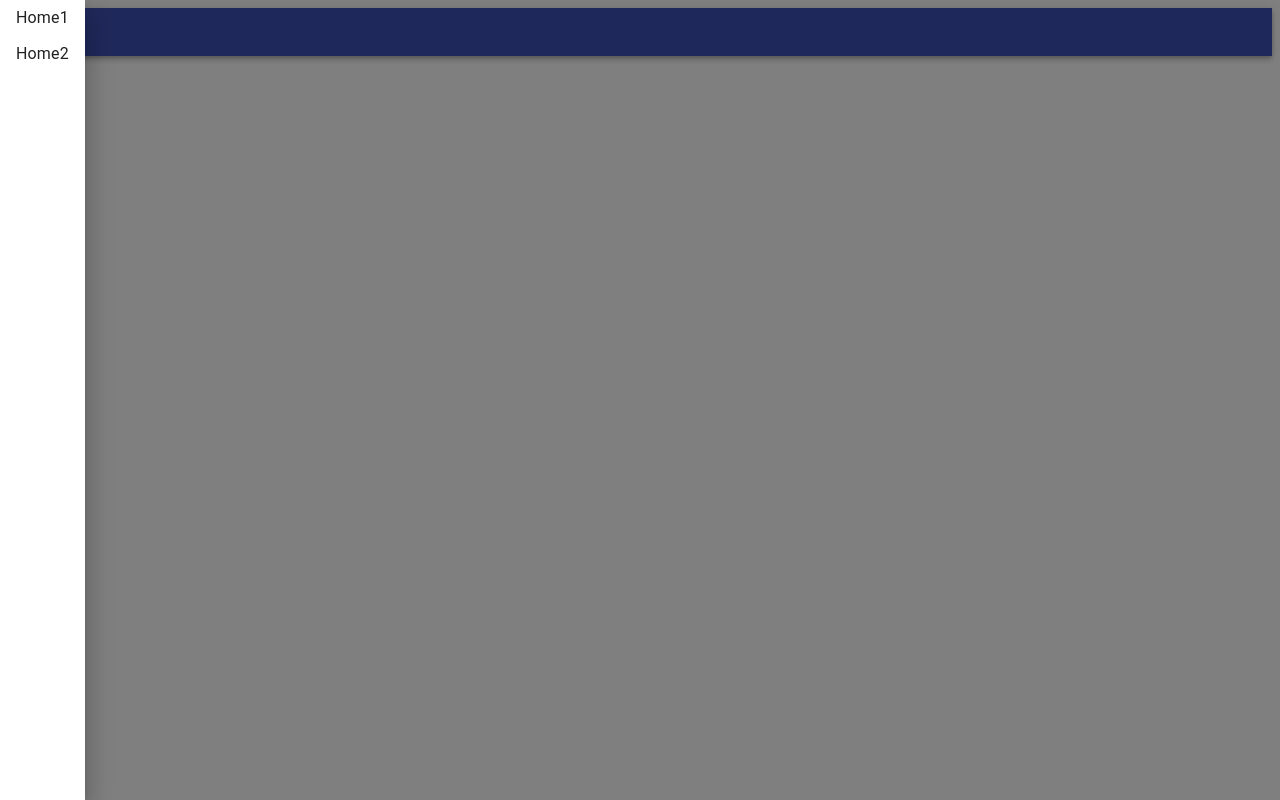
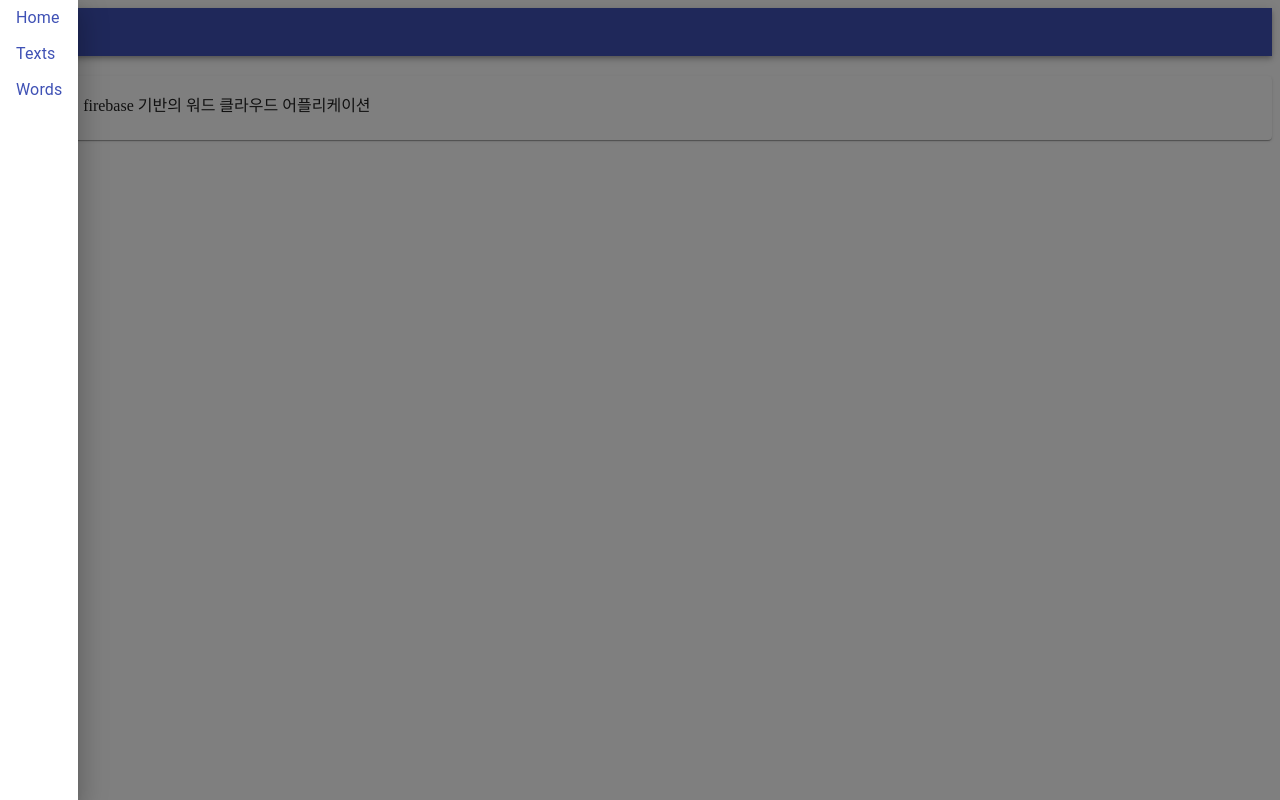
Before and after one commit to Choi-jujuyeon/WordCloud, a React app: page / in a window 1280 px wide. Both pictures are taken after a click on the button 32 px from the left and 32 px from the top of the page. Built offline with nearby package versions, Linux system fonts and the light colour scheme.

Commit message:
connect firebase-react

```diff
--- a/package.json
+++ b/package.json
@@ -7,7 +7,8 @@
         "@material-ui/core": "^4.12.4",
         "@material-ui/icons": "^4.11.3",
         "react": "^18.2.0",
-        "react-dom": "^18.2.0"
+        "react-dom": "^18.2.0",
+        "react-router-dom": "^6.15.0"
     },
     "scripts": {
         "start": "set NODE_ENV=development&&webpack-dev-server",
@@ -19,6 +20,7 @@
         "babel-core": "^6.26.3",
         "babel-loader": "^9.1.3",
         "babel-preset-react-app": "^10.0.1",
+        "source-map-loader": "^4.0.1",
         "webpack": "^5.88.2",
         "webpack-cli": "^5.1.4",
         "webpack-dev-server": "^4.15.1"
--- a/src/components/App.js
+++ b/src/components/App.js
@@ -1,8 +1,24 @@
 import React from "react";
+import { HashRouter as Router, Route, Routes } from "react-router-dom";
 import AppShell from "./AppShell";
+import Home from "./Home";
+import Texts from "./Texts";
+import Words from "./Words";
+
 class App extends React.Component {
     render() {
-        return <AppShell />;
+        return (
+            <Router>
+                <AppShell>
+                    <Routes>
+                        <Route path="/" element={<Home />} />
+                        <Route path="/texts" element={<Texts />} />
+                        <Route path="/words" element={<Words />} />
+                    </Routes>
+                </AppShell>
+            </Router>
+        );
     }
 }
+
 export default App;
--- a/src/components/AppShell.js
+++ b/src/components/AppShell.js
@@ -1,17 +1,13 @@
 import React from "react";
-import {
-    WithStyles,
-    AppBar,
-    Drawer,
-    MenuItem,
-    IconButton,
-    withStyles,
-} from "@material-ui/core/";
-// import { AppBar } from "@material-ui/core/AppBar";
-// import { Drawer } from "@material-ui/core/Drawer";
-// import { MenuItem } from "@material-ui/core/MenuItem";
-// import { IconButton } from "@material-ui/core/IconButton";
+import { Link as RouterLink } from "react-router-dom";
+import Link from "@material-ui/core/Link";
+import { withStyles } from "@material-ui/core/styles";
+import AppBar from "@material-ui/core/AppBar";
+import Drawer from "@material-ui/core/Drawer";
+import MenuItem from "@material-ui/core/MenuItem";
+import IconButton from "@material-ui/core/IconButton";
 import MenuIcon from "@material-ui/icons/Menu";
+
 const styles = {
     root: {
         flexGrow: 1,
@@ -20,6 +16,7 @@ const styles = {
         marginRight: "auto",
     },
 };
+
 class AppShell extends React.Component {
     constructor(props) {
         super(props);
@@ -31,6 +28,7 @@ class AppShell extends React.Component {
     render() {
         const { classes } = this.props;
         return (
+            <div>
                 <div className={classes.root}>
                     <AppBar position="static">
                         <IconButton
@@ -42,9 +40,26 @@ class AppShell extends React.Component {
                         </IconButton>
                     </AppBar>
                     <Drawer open={this.state.toggle}>
-                    <MenuItem onClick={this.handleDrawerToggle}>Home1</MenuItem>
-                    <MenuItem onClick={this.handleDrawerToggle}>Home2</MenuItem>
+                        <MenuItem onClick={this.handleDrawerToggle}>
+                            <Link component={RouterLink} to="/">
+                                Home
+                            </Link>
+                        </MenuItem>
+                        <MenuItem onClick={this.handleDrawerToggle}>
+                            <Link component={RouterLink} to="/texts">
+                                Texts
+                            </Link>
+                        </MenuItem>
+                        <MenuItem onClick={this.handleDrawerToggle}>
+                            <Link component={RouterLink} to="/words">
+                                Words
+                            </Link>
+                        </MenuItem>
                     </Drawer>
+                </div>
+                <div id="content" style={{ margin: "auto", marginTop: "20px" }}>
+                    {React.cloneElement(this.props.children)}
+                </div>
             </div>
         );
     }
--- /dev/null
+++ b/src/components/Home.js
@@ -0,0 +1,17 @@
+import React from "react";
+import Card from "@material-ui/core/Card";
+import CardContent from "@material-ui/core/CardContent";
+
+class Home extends React.Component {
+    render() {
+        return (
+            <Card>
+                <CardContent>
+                    React 및 firebase 기반의 워드 클라우드 어플리케이션
+                </CardContent>
+            </Card>
+        );
+    }
+}
+
+export default Home;
--- /dev/null
+++ b/src/components/Texts.js
@@ -0,0 +1,15 @@
+import React from "react";
+import Card from "@material-ui/core/Card";
+import CardContent from "@material-ui/core/CardContent";
+
+class Texts extends React.Component {
+    render() {
+        return (
+            <Card>
+                <CardContent>Texts 페이지</CardContent>
+            </Card>
+        );
+    }
+}
+
+export default Texts;
--- /dev/null
+++ b/src/components/Words.js
@@ -0,0 +1,64 @@
+import React from "react";
+import Card from "@material-ui/core/Card";
+import CardContent from "@material-ui/core/CardContent";
+import { Typography } from "@material-ui/core";
+
+const databaseURL = "https://wordcloud-b2c58-default-rtdb.firebaseio.com/";
+
+class Words extends React.Component {
+    constructor() {
+        super();
+        this.state = {
+            words: {},
+        };
+    }
+    _get() {
+        fetch(`${databaseURL}/words.json`)
+            .then((res) => {
+                if (res.status != 200) {
+                    throw new Error(res.statusText);
+                }
+                return res.json();
+            })
+            .then((words) =>
+                this.setState({
+                    words: words,
+                })
+            );
+    }
+
+    shouldComponentUpdate(nextProps, nextState) {
+        return nextState.words != this.state.words;
+    }
+    componentDidMount() {
+        this._get();
+    }
+    render() {
+        return (
+            <>
+                {Object.keys(this.state.words).map((id) => {
+                    const word = this.state.words[id];
+                    return (
+                        <div key={id}>
+                            <Card>
+                                <CardContent>
+                                    <Typography
+                                        color="tesxtSecondary"
+                                        gutterBottom
+                                    >
+                                        가중치: {word.weight}
+                                    </Typography>
+                                    <Typography variant="h5" component="h2">
+                                        {word.word}
+                                    </Typography>
+                                </CardContent>
+                            </Card>
+                        </div>
+                    );
+                })}
+            </>
+        );
+    }
+}
+
+export default Words;
```
Also changed, not shown: 1 other file (tests, documents, lock files or other folders). Lines whose indentation alone changed are shown as unchanged.
